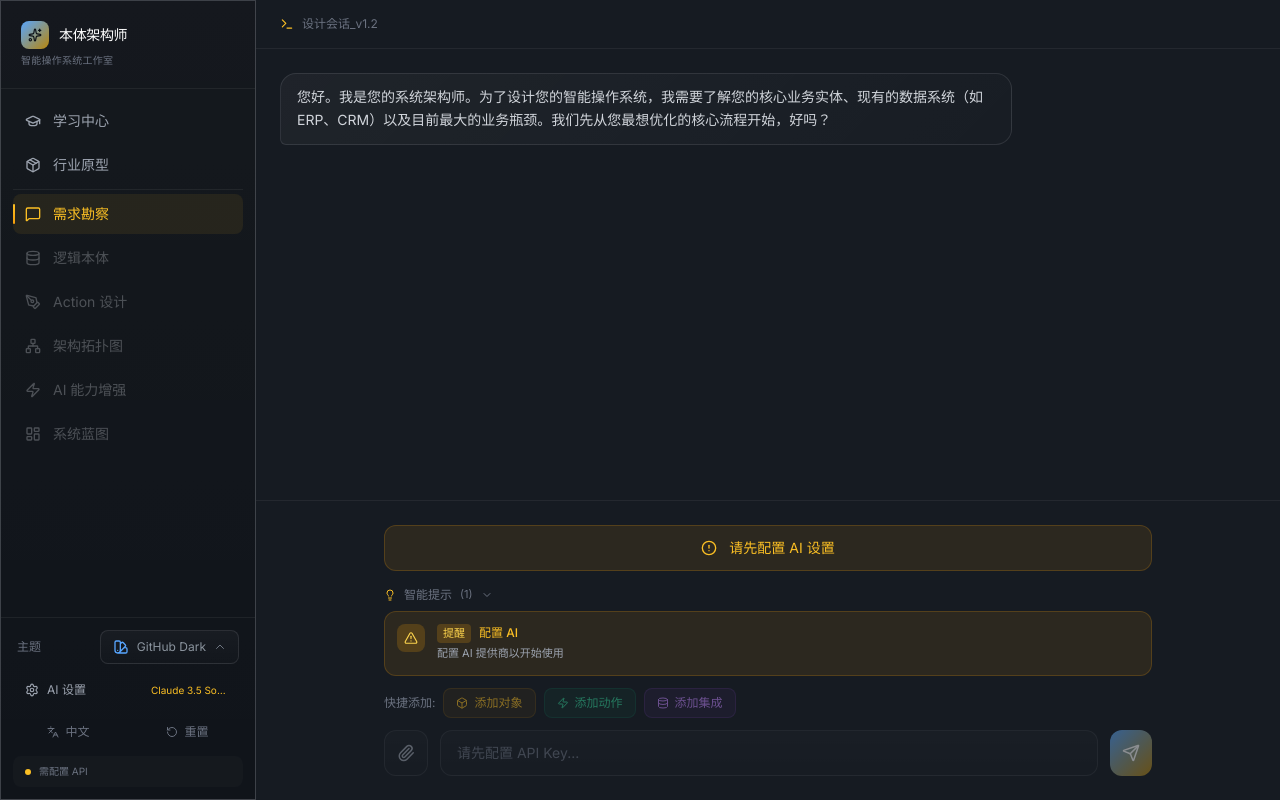
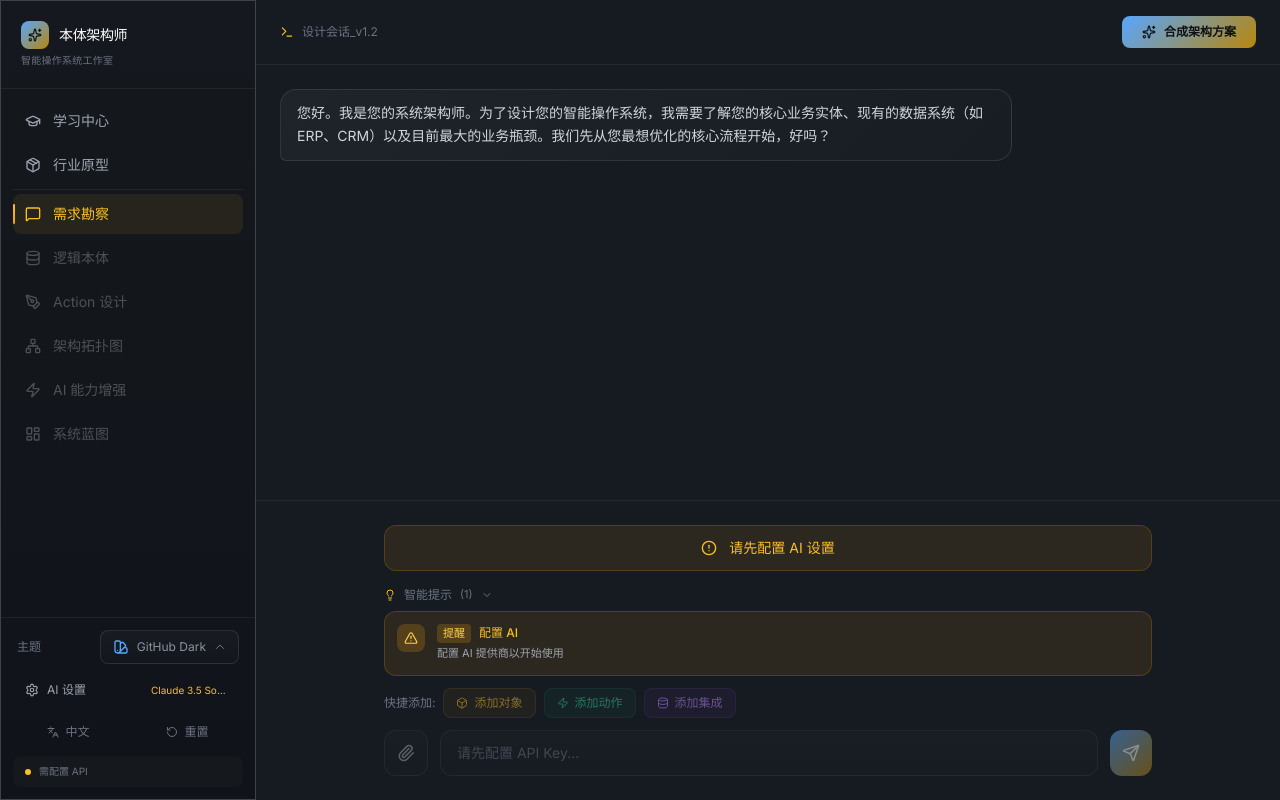
Before and after one commit to flamingtonForAI/FDEAgent, a React (Vite) app: page / in a window 1280 px wide. Built offline with nearby package versions, Linux system fonts and the light colour scheme.

Commit message:
fix(ui): always show synthesize button, use readiness check for validation

```diff
--- a/components/ChatInterface.tsx
+++ b/components/ChatInterface.tsx
@@ -605,8 +605,7 @@ const ChatInterface: React.FC<ChatInterfaceProps> = ({
               </button>
             )}
 
-            {/* Synthesize Button */}
-            {messages.length > 2 && (
+            {/* Synthesize Button - 始终显示，通过准备度检查判断 */}
             <button
               onClick={handleValidateAndDesign}
               disabled={isValidating}
@@ -624,7 +623,6 @@ const ChatInterface: React.FC<ChatInterfaceProps> = ({
                 </>
               )}
             </button>
-            )}
           </div>
         </div>
 
```
Lines whose indentation alone changed are shown as unchanged.
